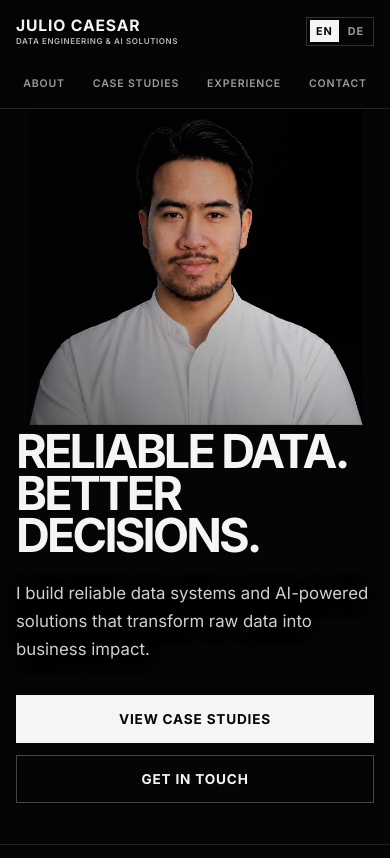
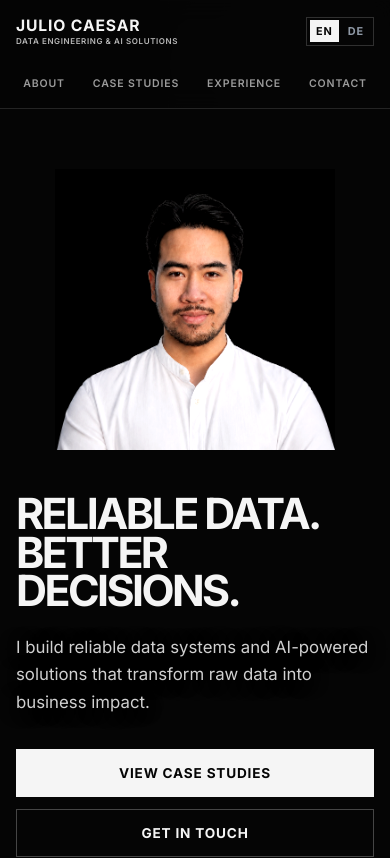
Before and after one commit to jczx/portfolio, a React (Vite) app: page / in a window 390 px wide. Shown: the top 858 px of the page. Built offline with nearby package versions, Linux system fonts and the light colour scheme.

Commit message:
Refine mobile hero portrait

```diff
--- a/src/styles/redesign.scss
+++ b/src/styles/redesign.scss
@@ -841,7 +841,8 @@ html:lang(de) .hero__name {
   }
 
   .hero {
-    min-height: calc(100svh - 108px);
+    display: block;
+    min-height: auto;
     padding: 2rem 0 2.5rem;
   }
 
@@ -851,42 +852,45 @@ html:lang(de) .hero__name {
     letter-spacing: -0.06em;
   }
 
+  .hero__content {
+    min-height: auto;
+    display: block;
+  }
+
   html:lang(de) .hero__name {
     font-size: clamp(2.25rem, 9.8vw, 3.65rem);
     line-height: 0.94;
   }
 
   .hero__portrait {
+    position: relative;
+    inset: auto;
+    display: flex;
+    justify-content: center;
+    width: min(72vw, 21rem);
+    height: auto;
+    margin: 1.75rem auto 1.5rem;
     opacity: 1;
+    overflow: visible;
   }
 
   .hero__portrait img {
-    inset: 0 0 auto;
+    position: relative;
+    inset: auto;
     width: 100%;
     height: auto;
-    transform: translateY(-5%) scale(0.86);
-    transform-origin: top center;
+    transform: none;
     object-fit: contain;
-    object-position: top center;
+    object-position: center center;
   }
 
   .hero__portrait::after {
-    background:
-      linear-gradient(
-        0deg,
-        rgba(5, 5, 5, 0.98) 0%,
-        rgba(5, 5, 5, 0.92) 34%,
-        rgba(5, 5, 5, 0.36) 58%,
-        rgba(5, 5, 5, 0.08) 78%,
-        rgba(5, 5, 5, 0.2) 100%
-      ),
-      linear-gradient(90deg, rgba(5, 5, 5, 0.46), transparent 78%);
+    display: none;
   }
 
   .hero__copy {
-    align-self: flex-end;
     max-width: 100%;
-    padding-top: min(56vh, 24rem);
+    padding-top: 0;
     transform: none;
   }
 
@@ -975,8 +979,12 @@ html:lang(de) .hero__name {
     width: 100%;
   }
 
+  .hero__name {
+    font-size: clamp(2.35rem, 11vw, 3.6rem);
+  }
+
   .hero__copy {
-    padding-top: min(42vh, 18rem);
+    padding-top: 1.25rem;
   }
 
   .footer__inner {
```
